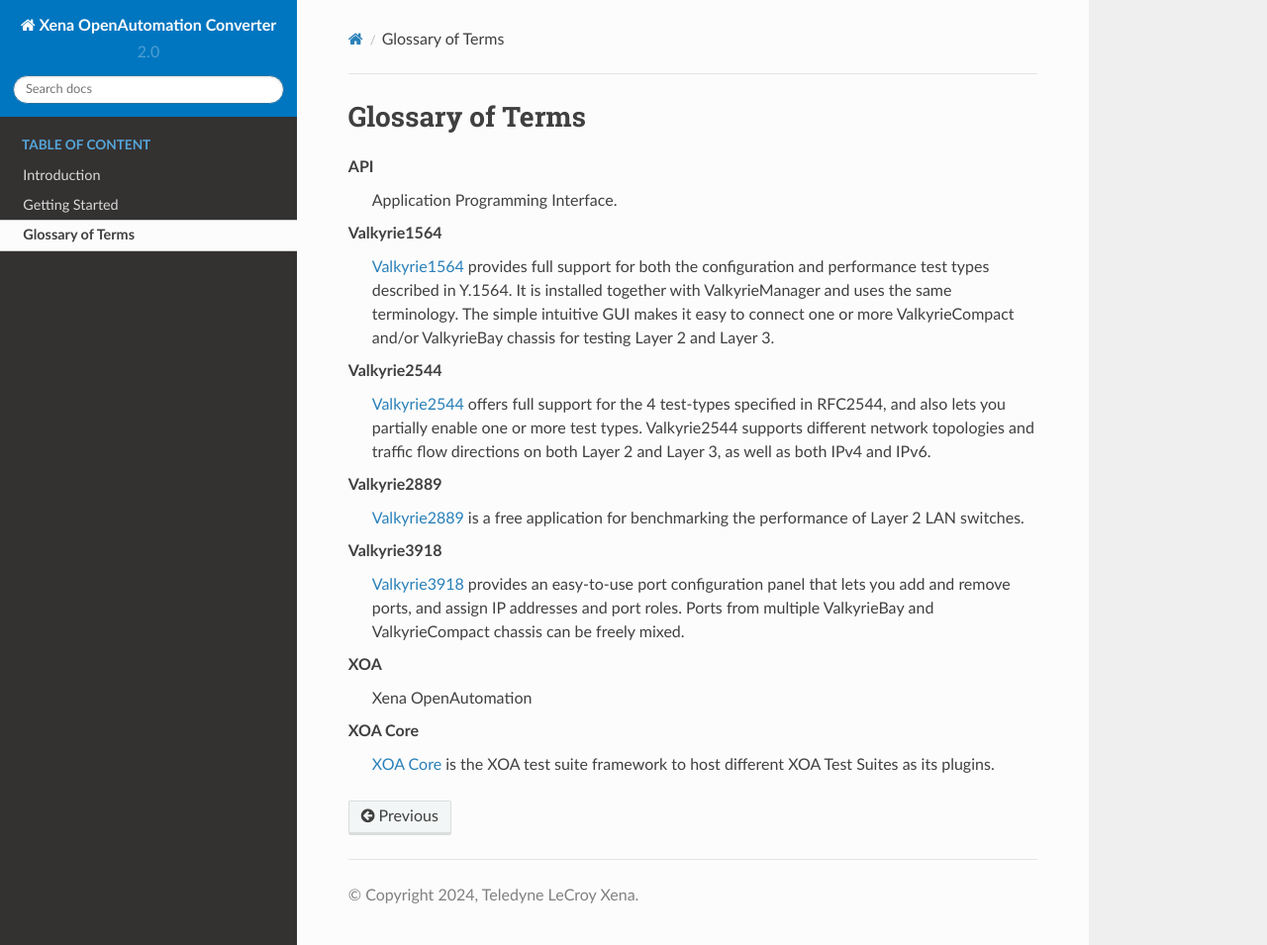
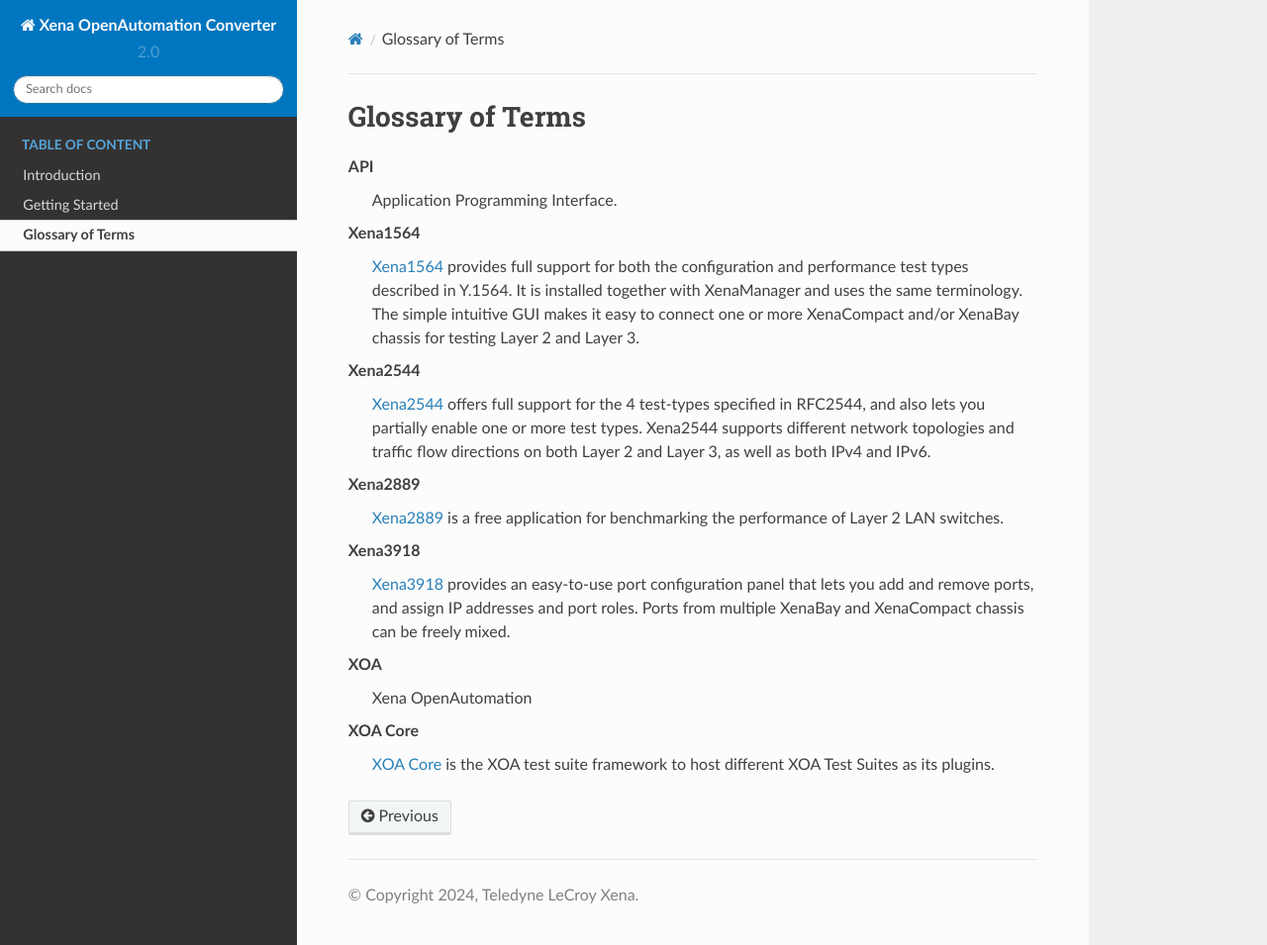
Before and after one commit to xenanetworks/open-automation-config-converter, a Sphinx documentation site: the page built from docs/source/glossary.rst, in a window 1280 px wide and 955 px high. Shown: the whole window at 99% size. Built offline with Sphinx 7.4.7 and the Read the Docs theme 2.0.0, drawn with Linux system fonts in a browser that asks for light colours.

Commit message:
Replace Valkyrie with Xena

```diff
--- a/docs/source/code_example/using_converter.py
+++ b/docs/source/code_example/using_converter.py
@@ -15,7 +15,7 @@
     # create an instance of xoa core controller
     c = await controller.MainController()
 
-    # open and read valkyrie test config my_old2544_config.v2544
+    # open and read xena test config my_old2544_config.v2544
     with open(OLD_CONFIG_FILE) as f:
         app_data = f.read()
 
--- a/docs/source/getting_started/using_xoa_converter.rst
+++ b/docs/source/getting_started/using_xoa_converter.rst
@@ -1,4 +1,4 @@
-Convert Valkyrie Test Config into XOA
+Convert Xena Test Config into XOA
 ===================================================
 
 To converter your old test configuration files into new XOA json format, you need to do the following steps.
@@ -65,7 +65,7 @@
             |- /plugin2544
 
 
-Step 5. Convert Test Config from Valkyrie to XOA
+Step 5. Convert Test Config from Xena to XOA
 -------------------------------------------------
 
 First, import ``xoa_core`` and ``xoa_converter`` into your Python code. If you haven't installed ``xoa-core`` Python package in your environment, please go to `XOA Core <https://github.com/xenanetworks/open-automation-core>`_.
--- a/docs/source/glossary.rst
+++ b/docs/source/glossary.rst
@@ -6,20 +6,20 @@
 .. glossary::
     :sorted:
 
-    Valkyrie2544
-        `Valkyrie2544 <https://xenanetworks.com/product/valkyrie2544/>`_ offers full support for the 4 test-types specified in RFC2544, and also lets you partially enable one or more test types. Valkyrie2544 supports different network topologies and traffic flow directions on both Layer 2 and Layer 3, as well as both IPv4 and IPv6.
+    Xena2544
+        `Xena2544 <https://xenanetworks.com/product/xena2544/>`_ offers full support for the 4 test-types specified in RFC2544, and also lets you partially enable one or more test types. Xena2544 supports different network topologies and traffic flow directions on both Layer 2 and Layer 3, as well as both IPv4 and IPv6.
 
 
-    Valkyrie2889
-        `Valkyrie2889 <https://xenanetworks.com/product/valkyrie2889/>`_ is a free application for benchmarking the performance of Layer 2 LAN switches.
+    Xena2889
+        `Xena2889 <https://xenanetworks.com/product/xena2889/>`_ is a free application for benchmarking the performance of Layer 2 LAN switches.
 
 
-    Valkyrie3918
-        `Valkyrie3918 <https://xenanetworks.com/product/valkyrie3918/>`_ provides an easy-to-use port configuration panel that lets you add and remove ports, and assign IP addresses and port roles. Ports from multiple ValkyrieBay and ValkyrieCompact chassis can be freely mixed.
+    Xena3918
+        `Xena3918 <https://xenanetworks.com/product/xena3918/>`_ provides an easy-to-use port configuration panel that lets you add and remove ports, and assign IP addresses and port roles. Ports from multiple XenaBay and XenaCompact chassis can be freely mixed.
 
 
-    Valkyrie1564
-        `Valkyrie1564 <https://xenanetworks.com/product/valkyrie1564/>`_ provides full support for both the configuration and performance test types described in Y.1564. It is installed together with ValkyrieManager and uses the same terminology. The simple intuitive GUI makes it easy to connect one or more ValkyrieCompact and/or ValkyrieBay chassis for testing Layer 2 and Layer 3.
+    Xena1564
+        `Xena1564 <https://xenanetworks.com/product/xena1564/>`_ provides full support for both the configuration and performance test types described in Y.1564. It is installed together with XenaManager and uses the same terminology. The simple intuitive GUI makes it easy to connect one or more XenaCompact and/or XenaBay chassis for testing Layer 2 and Layer 3.
 
 
     API
--- a/docs/source/index.rst
+++ b/docs/source/index.rst
@@ -2,9 +2,9 @@
 Xena OpenAutomation Test Configuration Converter
 =================================================
 
-Xena OpenAutomation (XOA) Test Configuration Converter is a supporting tool for users to quickly migrate their Valkyrie test suite configurations into XOA.
+Xena OpenAutomation (XOA) Test Configuration Converter is a supporting tool for users to quickly migrate their Xena RFC test suite configurations into XOA.
 
-Xena's test suite applications have only been for Windows platform for a long time. Moving forward, all of Xena's existing and future test suites will be included in Xena OpenAutomation, which is not limited to Windows anymore. To help users easily migrate their existing Windows test suite configurations （ `.v2544` for `Valkyrie2544 <https://xenanetworks.com/product/valkyrie2544/>`_, `.v2889` for `Valkyrie2889 <https://xenanetworks.com/product/valkyrie2889/>`_, `.v3918` for `Valkyrie3918 <https://xenanetworks.com/product/valkyrie3918/>`_, and `.v1564` for `Valkyrie1564 <https://xenanetworks.com/product/valkyrie1564/>`_） into :term:`XOA`, we have developed this test configuration converter.
+Xena's test suite applications have only been for Windows platform for a long time. Moving forward, all of Xena's existing and future test suites will be included in Xena OpenAutomation, which is not limited to Windows anymore. To help users easily migrate their existing Windows test suite configurations （ `.v2544` for `Xena2544 <https://xenanetworks.com/product/xena2544/>`_, `.v2889` for `Xena2889 <https://xenanetworks.com/product/xena2889/>`_, `.v3918` for `Xena3918 <https://xenanetworks.com/product/xena3918/>`_, and `.v1564` for `Xena1564 <https://xenanetworks.com/product/xena1564/>`_） into :term:`XOA`, we have developed this test configuration converter.
 
 The *Xena OpenAutomation Test Configuration Converter Documentation* provides information about how to install the Python package, and how to use the converter.
 
--- a/docs/source/introduction.rst
+++ b/docs/source/introduction.rst
@@ -1,11 +1,11 @@
 Introduction
 =========================================
 
-The XOA Test Config Converter is an open-source tool hosted on Xena Networks' GitHub repository. It is designed to help users migrate their existing Valkyrie test suite configurations into the XOA format, enabling a seamless transition to the XOA ecosystem for network automation and testing.
+The XOA Test Config Converter is an open-source tool hosted on Xena Networks' GitHub repository. It is designed to help users migrate their existing Xena RFC test suite configurations into the XOA format, enabling a seamless transition to the XOA ecosystem for network automation and testing.
 
 Key features of the XOA Test Config Converter include:
 
-1. Conversion support: The tool supports conversion of Valkyrie test suite configuration files to XOA-compatible format, facilitating the integration of existing test cases into the XOA framework.
+1. Conversion support: The tool supports conversion of Xena RFC test suite configuration files to XOA-compatible format, facilitating the integration of existing test cases into the XOA framework.
 
 2. Ease of use: The XOA Test Config Converter is designed to be user-friendly, with a straightforward process for converting test suite configuration files.
 
@@ -15,4 +15,4 @@
 
 .. note::
 
-    The purpose of XOA Converter is ONLY to convert Xena Valkyrie test suit applications' configuration files into XOA's configuration files. Thus only four test suite types are supported by XOA Converter as the source config files.
+    The purpose of XOA Converter is ONLY to convert Xena RFC test suit applications' configuration files into XOA's configuration files. Thus only four test suite types are supported by XOA Converter as the source config files.
```
